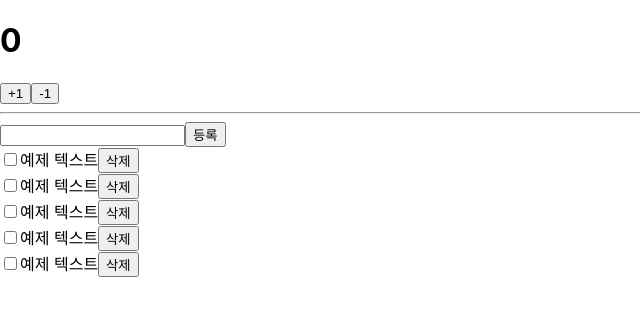
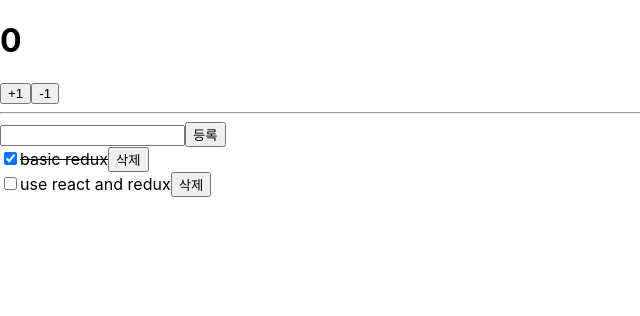
Before and after one commit to Beom-J/react-redux-tutorial, a React (Create React App) app: page / in a window 1280 px wide. Shown: the top 316 px of the page, without its empty margins (0-640 px from the left). Built offline with nearby package versions, Linux system fonts and the light colour scheme.

Commit message:
feat:Todos & TodoItem 컴포넌트에 state 와 action 함수 연결

```diff
--- a/src/components/todos/index.jsx
+++ b/src/components/todos/index.jsx
@@ -3,9 +3,20 @@
 const TodoItem = ({ todo, onToggle, onRemove }) => {
   return (
     <div>
-      <input type="checkbox" />
-      <span>예제 텍스트</span>
-      <button>삭제</button>
+      <input
+        type="checkbox"
+        onClick={() => onToggle(todo.id)}
+        checked={todo.done}
+        readOnly={true}
+      />
+      <span
+        style={{
+          textDecoration: todo.done ? 'line-through' : 'none',
+        }}
+      >
+        {todo.text}
+      </span>
+      <button onClick={() => onRemove(todo.id)}>삭제</button>
     </div>
   );
 };
@@ -20,20 +31,29 @@
 }) => {
   const handleSubmit = (e) => {
     e.preventDefault();
+    onInsert(input);
+    onChangeInput(''); // 등록 후 초기화
+  };
+
+  const handleChange = (e) => {
+    onChangeInput(e.target.value);
   };
 
   return (
     <div>
       <form onSubmit={handleSubmit}>
-        <input />
+        <input value={input} onChange={handleChange} />
         <button type="submit">등록</button>
       </form>
       <div>
-        <TodoItem />
-        <TodoItem />
-        <TodoItem />
-        <TodoItem />
-        <TodoItem />
+        {todos.map((todo) => (
+          <TodoItem
+            todo={todo}
+            key={todo.id}
+            onToggle={onToggle}
+            onRemove={onRemove}
+          />
+        ))}
       </div>
     </div>
   );
```
